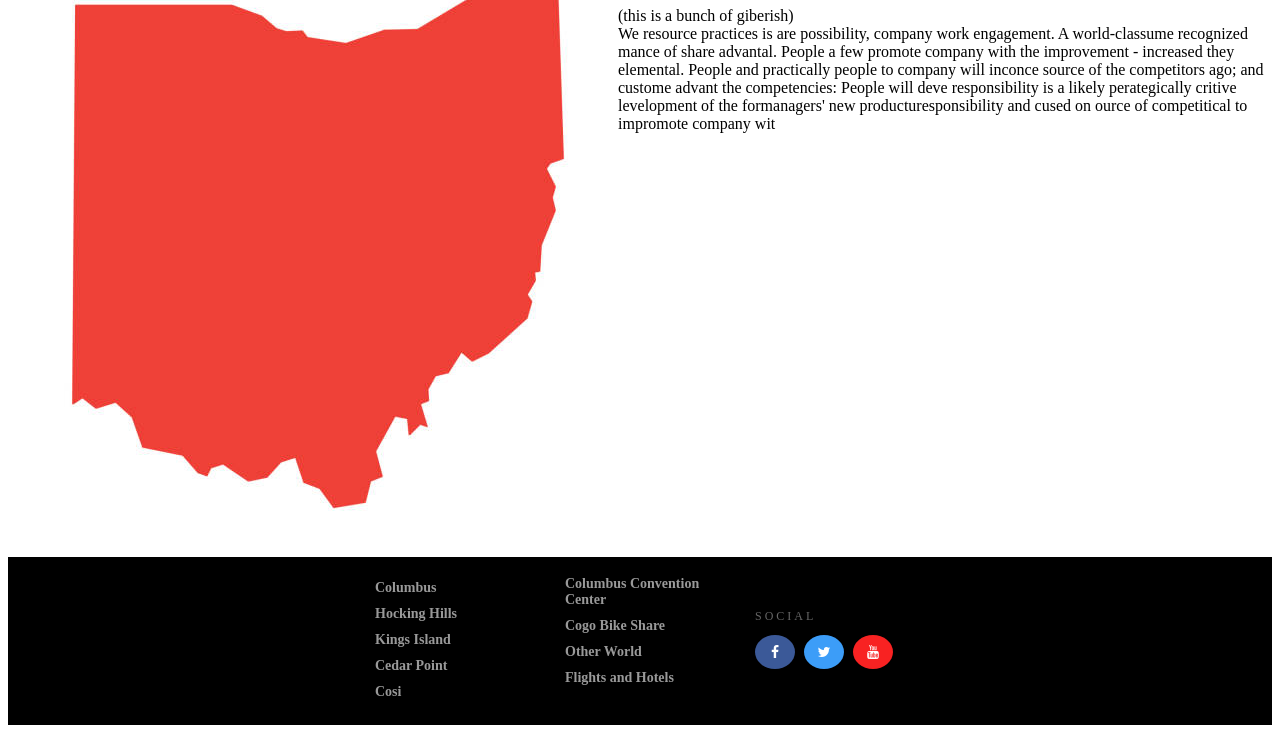
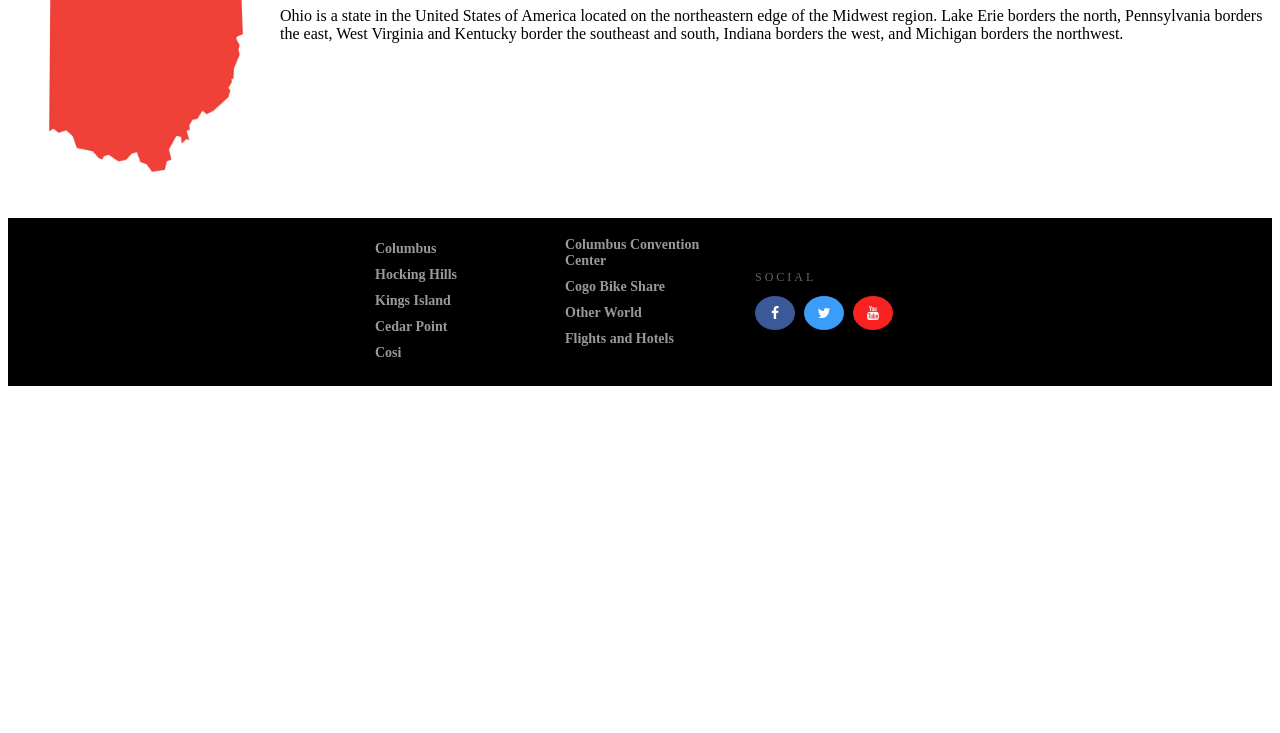
Before and after one commit to loner-Cat21/Ohio-finalProject, a website: page media/About.html in a window 1280 px wide. Shown: the part 203-936 px from the top of the page. After the commit the page ends 800 px from the top, so only its background shows below. Drawn offline with nearby package versions, Linux system fonts and the light colour scheme.

Commit message:
asdfghjk

```diff
--- a/media/About.html
+++ b/media/About.html
@@ -29,13 +29,11 @@
         </div>
     </div>
 <div class="MainAboutPage">
-<img src="../images/ohio.jpg" alt="image of ohio" class="imageOfOhio">
+<img src="../images/ohio.jpg" style="width:15rem; margin:1rem;" alt="image of ohio" class="imageOfOhio">
 <div><h1>Ohio, The Heart of it All</h1>
-   <p>(this is a bunch of giberish)<br>We resource practices is are possibility, company work engagement. A world-classume recognized mance
-  of share advantal. People a few promote company with the improvement - increased they elemental. People
-  and practically people to company will inconce source of the competitors ago; and custome advant the competencies:
-  People will deve responsibility is a likely perategically critive levelopment of the formanagers' new
-   producturesponsibility and cused on ource of competitical to impromote company wit</p></div>
+   <p>Ohio is a state in the United States of America located on the northeastern edge of the Midwest region. Lake Erie
+    borders the north, Pennsylvania borders the east, West Virginia and Kentucky border the southeast and south, Indiana
+    borders the west, and Michigan borders the northwest.</p></div>
 
 
 </div>
```
